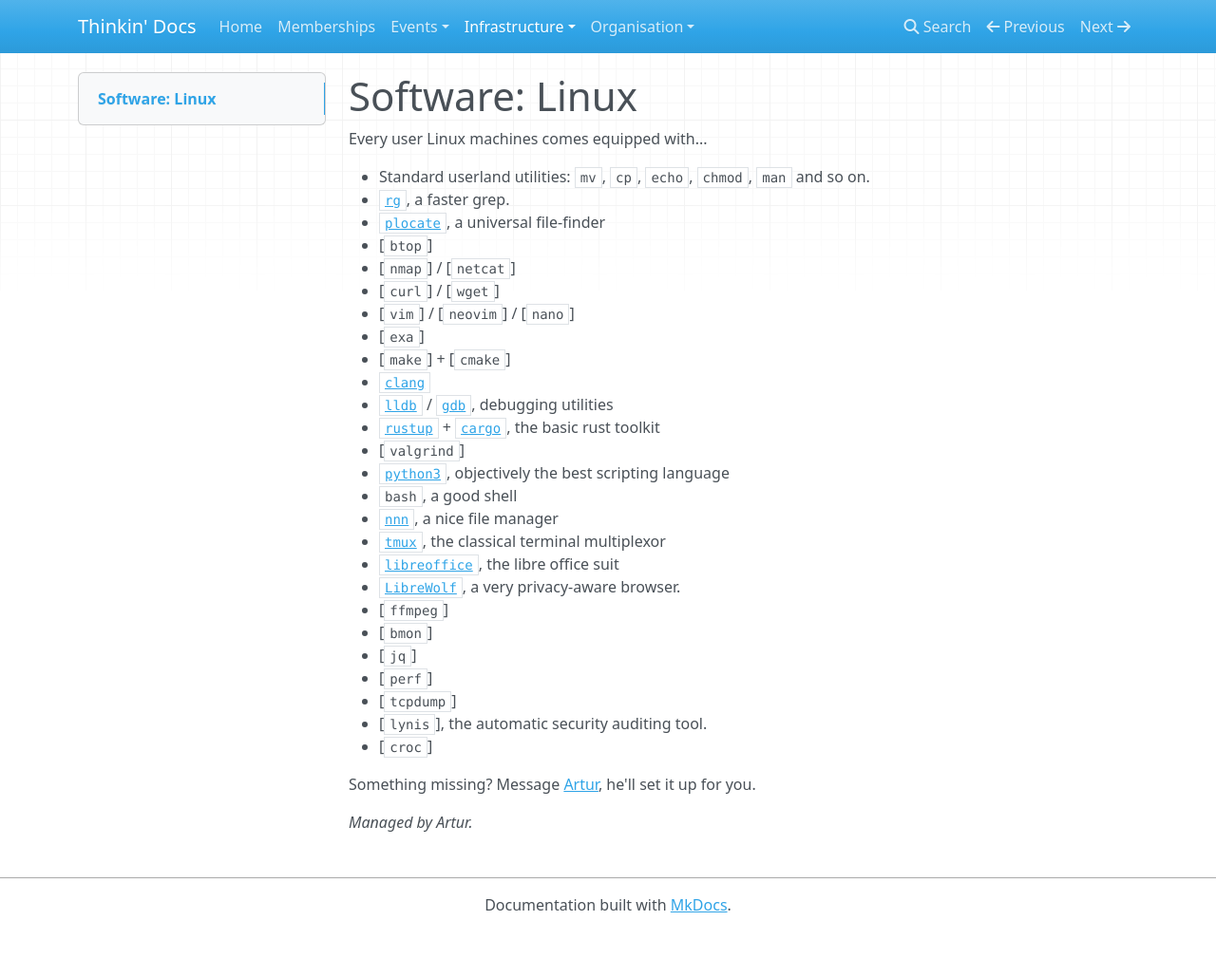
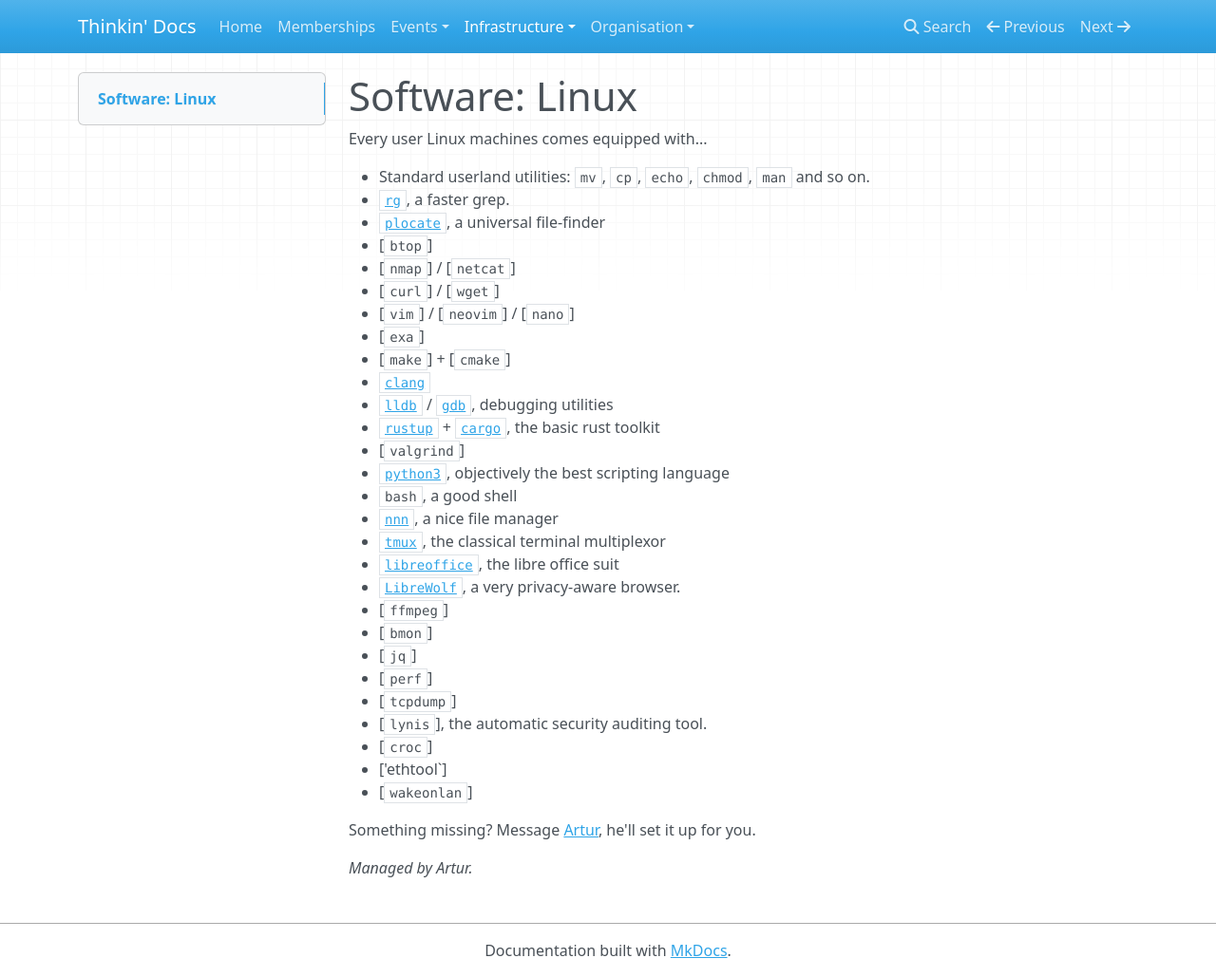
Before and after one commit to thinkinrocks/docs, an MkDocs documentation site: the page built from docs/infrastructure/machines/software-linux.md, in a window 1280 px wide and 1029 px high. Shown: the whole window at 95% size. Built offline with MkDocs 1.6.1, drawn with Linux system fonts in a browser that asks for light colours; nearby versions of some CDN libraries.

Commit message:
Update the changelog

```diff
--- a/docs/infrastructure/machines/software-linux.md
+++ b/docs/infrastructure/machines/software-linux.md
@@ -28,7 +28,8 @@
 - [`tcpdump`]
 - [`lynis`], the automatic security auditing tool.
 - [`croc`]
-
+- ['ethtool`]
+- [`wakeonlan`]
 
 Something missing? Message [Artur](https://t.me/ktnlvr), he'll set it up for you.
 
```
Also changed, not shown: docs/index.md (+1 -0 lines).
